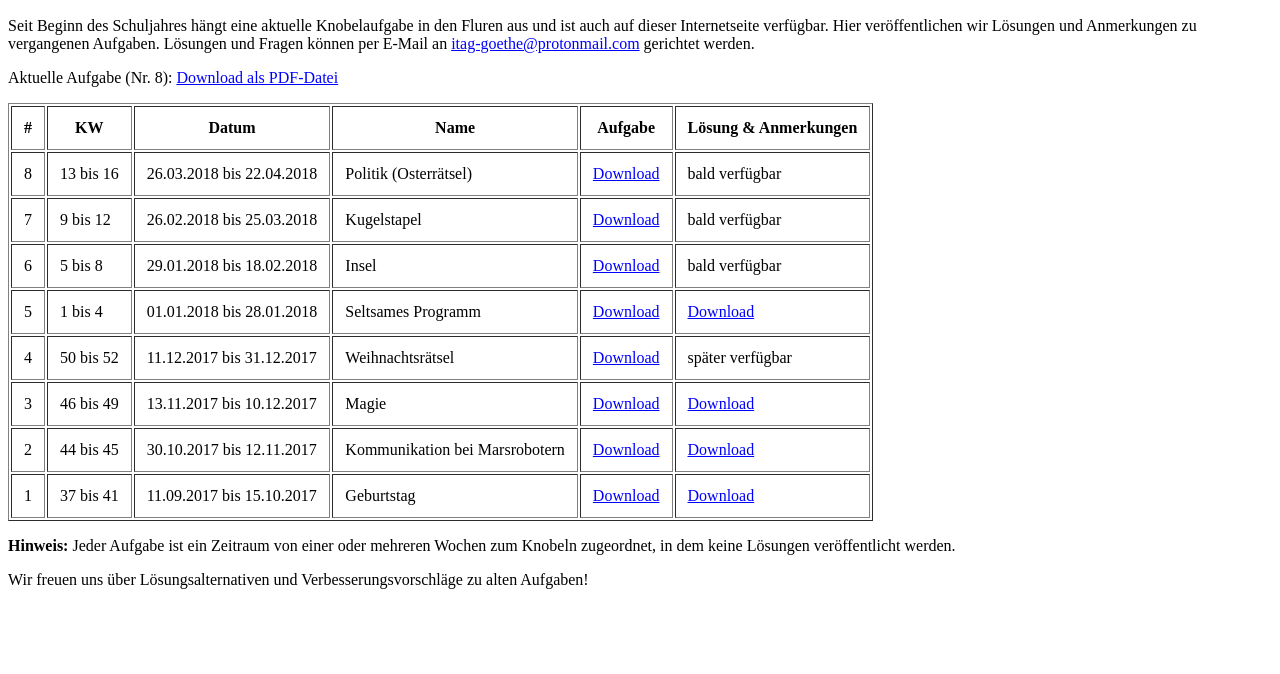
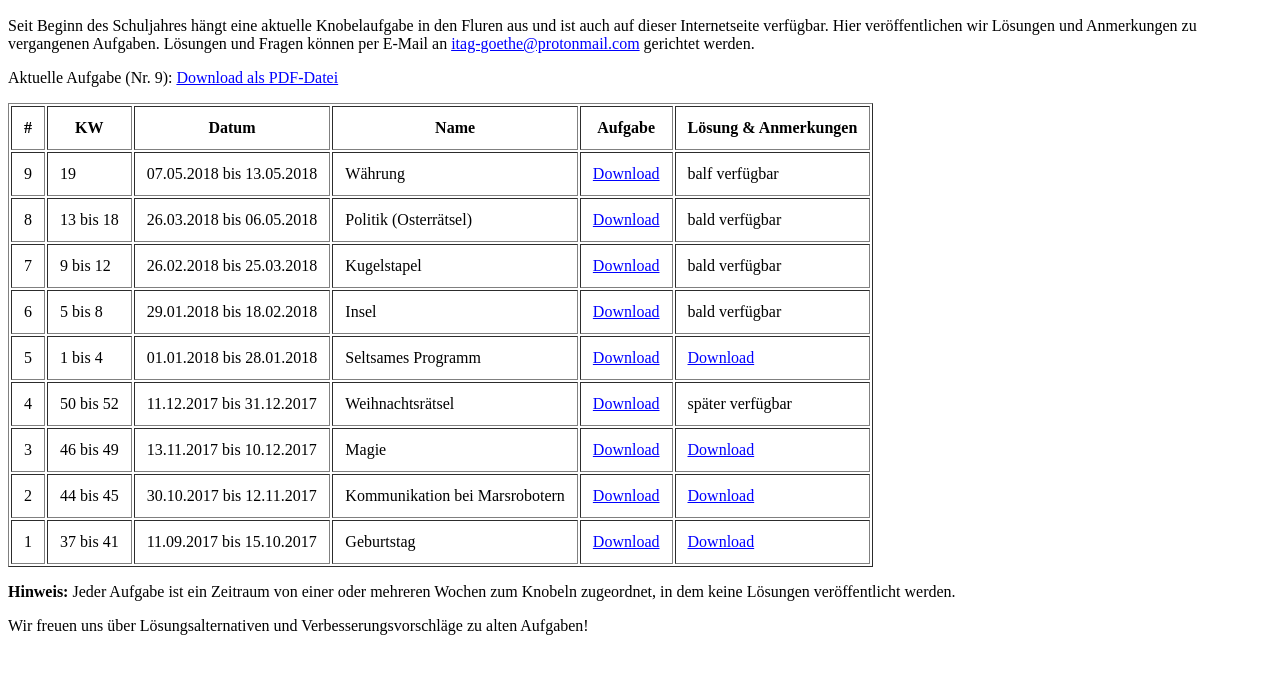
Before and after one commit to itag-goethe/itag-goethe.github.io, a plain HTML site: page index.html in a window 1280 px wide. Shown: the part 110-784 px from the top of the page. Drawn offline with Linux system fonts and the light colour scheme.

Commit message:
[+] problem 9 (currency) added

```diff
--- a/index.html
+++ b/index.html
@@ -37,7 +37,7 @@
         </p>
 
         <p>
-            Aktuelle Aufgabe (Nr. 8): <a href="problems/prob8-politics.pdf">Download als PDF-Datei</a>
+            Aktuelle Aufgabe (Nr. 9): <a href="problems/prob9-currency.pdf">Download als PDF-Datei</a>
         </p>
 
         <p>
@@ -51,9 +51,17 @@
                     <th>Lösung &amp; Anmerkungen</th>
                 </tr>
                 <tr>
+                    <td>9</td>
+                    <td>19</td>
+                    <td>07.05.2018 bis 13.05.2018</td>
+                    <td>Währung</td>
+                    <td><a href="problems/prob9-currency.pdf">Download</a></td>
+                    <td>balf verfügbar</td>
+                </tr>
+                <tr>
                     <td>8</td>
-                    <td>13 bis 16</td>
-                    <td>26.03.2018 bis 22.04.2018</td>
+                    <td>13 bis 18</td>
+                    <td>26.03.2018 bis 06.05.2018</td>
                     <td>Politik (Osterrätsel)</td>
                     <td><a href="problems/prob8-politics.pdf">Download</a></td>
                     <td>bald verfügbar</td>
```
Also changed, not shown: 2 other files.
